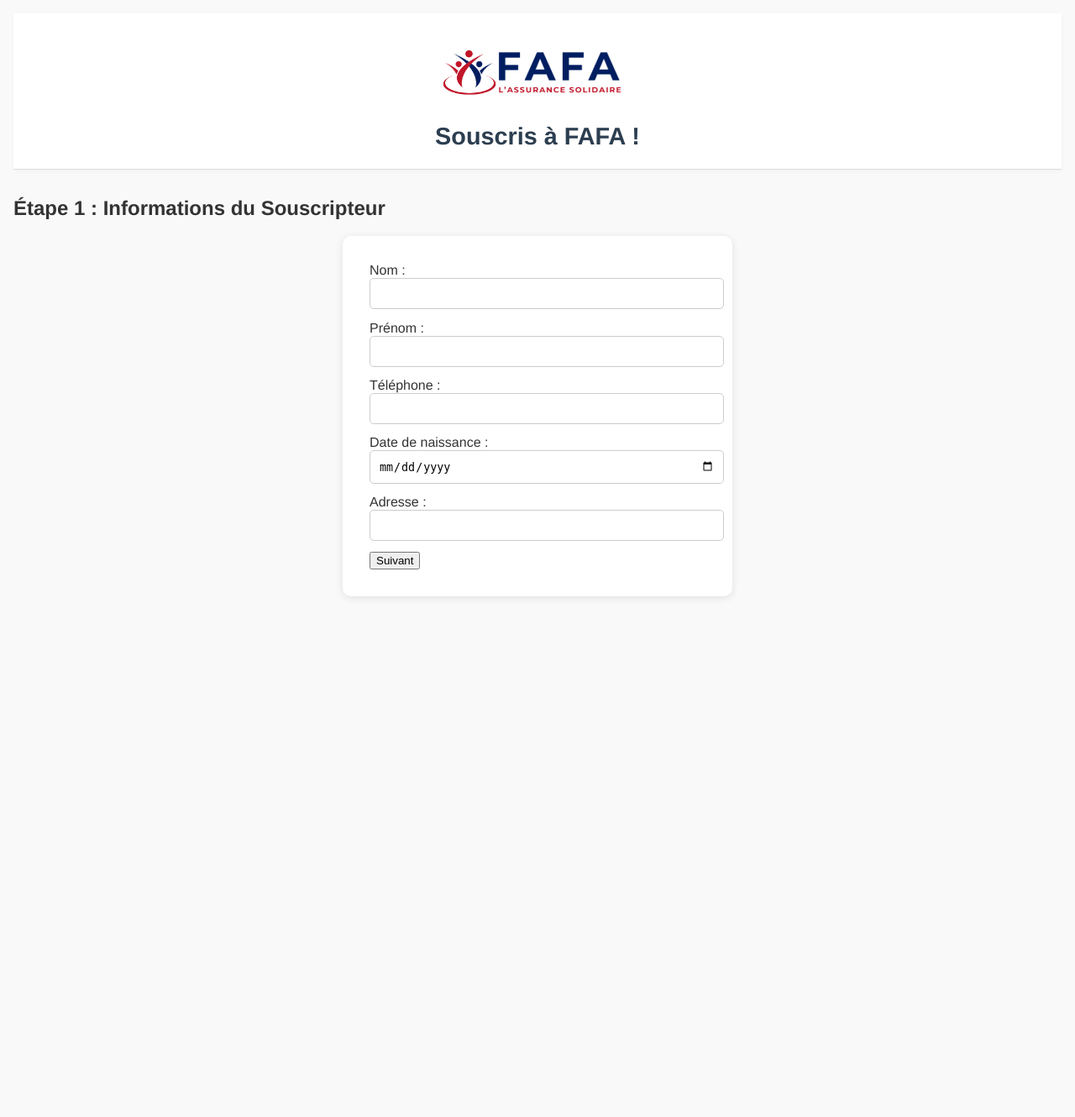
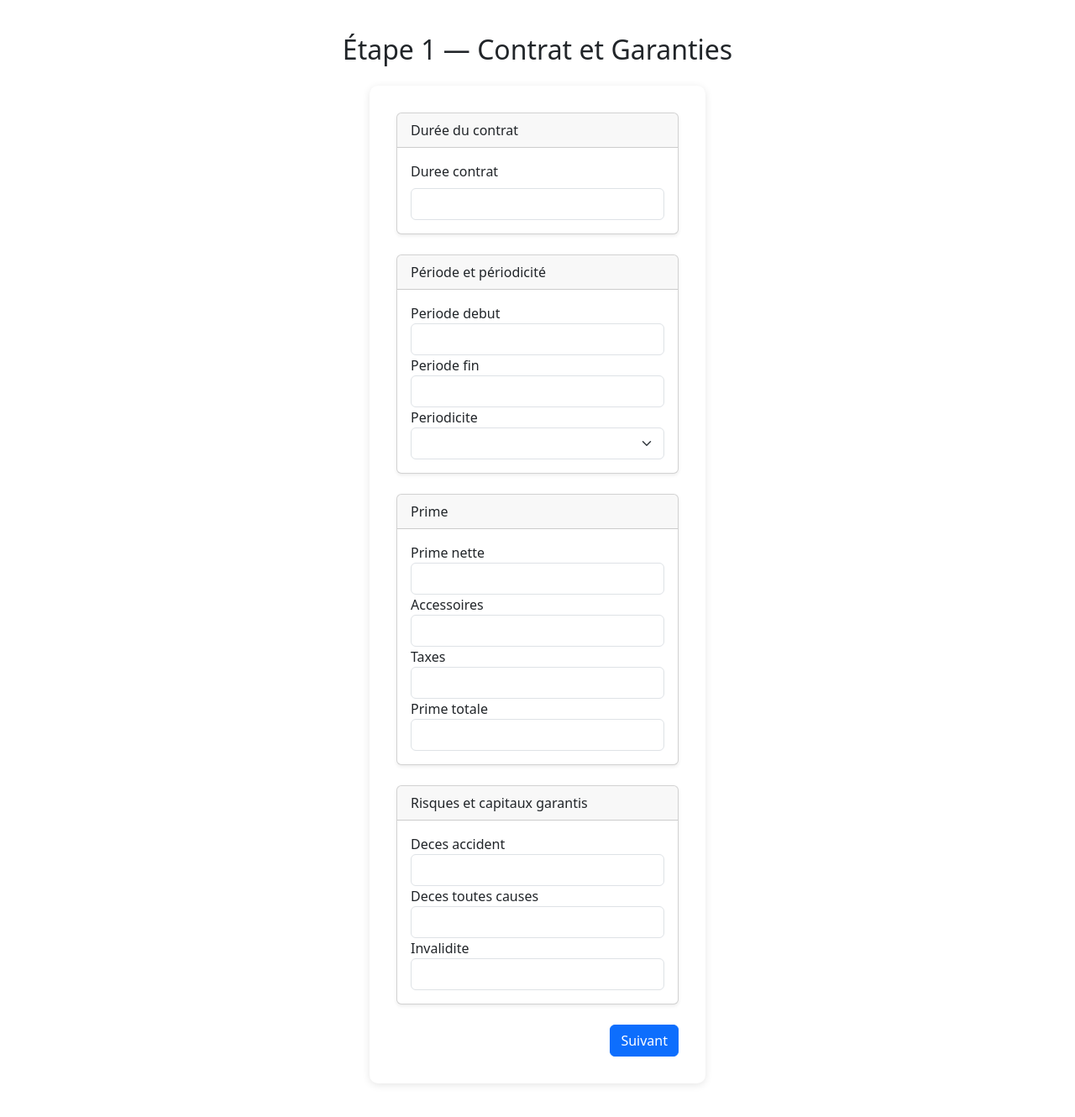
Before and after one commit to IFAZANE/fafa, a Flask app: template fafa/templates/step1.html in a window 1280 px wide. Shown: the whole page at 84% size. Before the commit the page ends 712 px from the top, so only its background shows below. Run offline with Flask 3, Linux system fonts and the light colour scheme; the template is opened without the code that fills it, so the values that code supplies are empty, except form fields; tables that the repository leaves empty hold one stand-in row (values such as "Sample post"); form fields are guessed from the names that the template uses; some libraries are stand-ins or nearby versions.

Commit message:
step1.html

```diff
--- a/fafa/templates/step1.html
+++ b/fafa/templates/step1.html
@@ -1,12 +1,62 @@
-{% extends 'base.html' %}
-{% block content %}
-<h2>Étape 1 : Informations du Souscripteur</h2>
-<form method="POST">
-  <label>Nom :</label><input type="text" name="souscripteur_nom" required><br>
-  <label>Prénom :</label><input type="text" name="souscripteur_prenom" required><br>
-  <label>Téléphone :</label><input type="text" name="souscripteur_tel" required><br>
-  <label>Date de naissance :</label><input type="date" name="souscripteur_naissance" required><br>
-  <label>Adresse :</label><input type="text" name="souscripteur_adresse" required><br>
-  <button type="submit">Suivant</button>
-</form>
-{% endblock %}
+<!doctype html>
+<html lang="fr">
+<head>
+  <meta charset="utf-8">
+  <title>FAFA Souscription — Étape 1</title>
+  <link rel="stylesheet" href="{{ url_for('static', filename='style.css') }}">
+  <link href="https://cdn.jsdelivr.net/npm/bootstrap@5.3.3/dist/css/bootstrap.min.css" rel="stylesheet">
+</head>
+<body>
+  <div class="container my-4">
+    <h2 class="mb-4 text-center">Étape 1 — Contrat et Garanties</h2>
+
+    <form method="POST">
+      {{ form.hidden_tag() }}
+
+      <!-- Durée du contrat -->
+      <div class="card mb-4 shadow-sm">
+        <div class="card-header">Durée du contrat</div>
+        <div class="card-body">
+          {{ form.duree_contrat.label(class="form-label") }}
+          {{ form.duree_contrat(class="form-control") }}
+        </div>
+      </div>
+
+      <!-- Période -->
+      <div class="card mb-4 shadow-sm">
+        <div class="card-header">Période et périodicité</div>
+        <div class="card-body">
+          {{ form.periode_debut.label }} {{ form.periode_debut(class="form-control") }}
+          {{ form.periode_fin.label }} {{ form.periode_fin(class="form-control") }}
+          {{ form.periodicite.label }} {{ form.periodicite(class="form-select") }}
+        </div>
+      </div>
+
+      <!-- Prime -->
+      <div class="card mb-4 shadow-sm">
+        <div class="card-header">Prime</div>
+        <div class="card-body">
+          {{ form.prime_nette.label }} {{ form.prime_nette(class="form-control") }}
+          {{ form.accessoires.label }} {{ form.accessoires(class="form-control") }}
+          {{ form.taxes.label }} {{ form.taxes(class="form-control") }}
+          {{ form.prime_totale.label }} {{ form.prime_totale(class="form-control", readonly=True) }}
+        </div>
+      </div>
+
+      <!-- Risques -->
+      <div class="card mb-4 shadow-sm">
+        <div class="card-header">Risques et capitaux garantis</div>
+        <div class="card-body">
+          {{ form.deces_accident.label }} {{ form.deces_accident(class="form-control") }}
+          {{ form.deces_toutes_causes.label }} {{ form.deces_toutes_causes(class="form-control") }}
+          {{ form.invalidite.label }} {{ form.invalidite(class="form-control") }}
+        </div>
+      </div>
+
+      <div class="text-end">
+        <button type="submit" class="btn btn-primary">Suivant</button>
+      </div>
+    </form>
+  </div>
+</body>
+</html>
```
